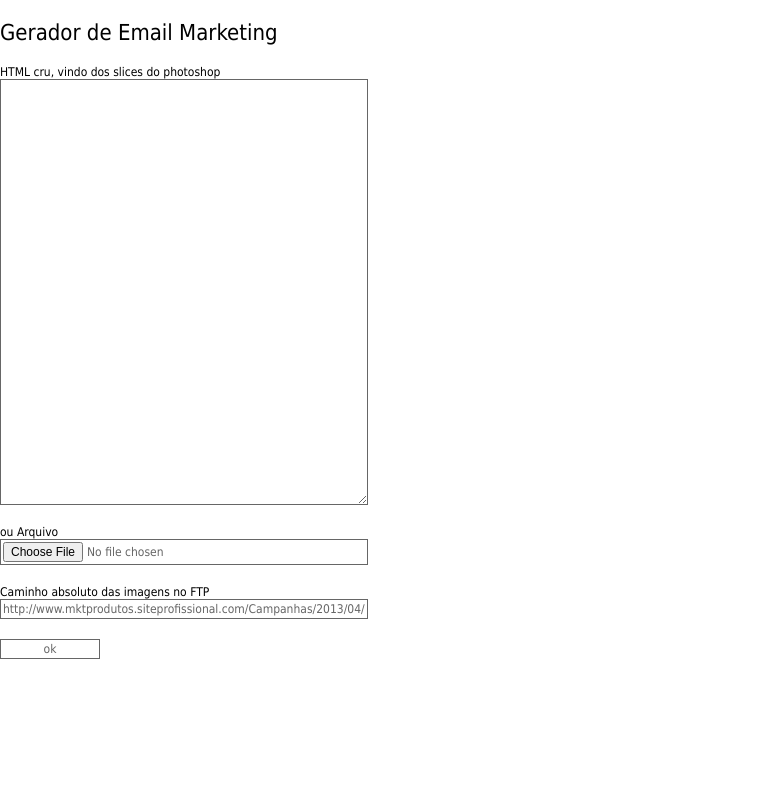
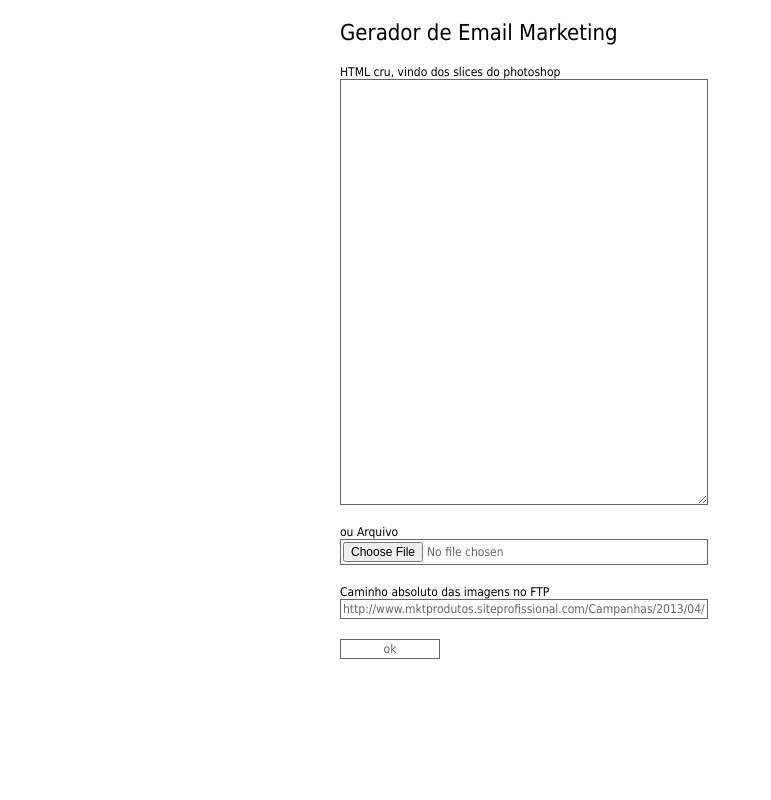
Before and after one commit to wbruno/gerador-emmkt, a PHP site: page / in a window 1280 px wide. Shown: the whole page, without its empty margins (0-771 px from the left). Run offline with PHP 8.4, Linux system fonts and the light colour scheme.

Commit message:
index centralizada

```diff
--- a/css/style.css
+++ b/css/style.css
@@ -2,6 +2,7 @@
 * { margin: 0; padding: 0; border: none; list-style: none; }
 
 body { font: 12px Tahoma, Verdana, sans-serif; }
+.home #main { width: 600px;}
 #main { margin-top: 20px; width: 1100px; position: relative; }
 
 h1 { margin-bottom: 20px; font-size: 22px; font-weight: normal;  }
--- a/index.php
+++ b/index.php
@@ -17,8 +17,8 @@
 	<link rel="stylesheet" type="text/css" href="css/style.css">
 
 </head>
-<body>
-	<div id="main">
+<body class="home">
+	<div id="main" class="content">
 
 		<h1>Gerador de Email Marketing</h1>
 
```
